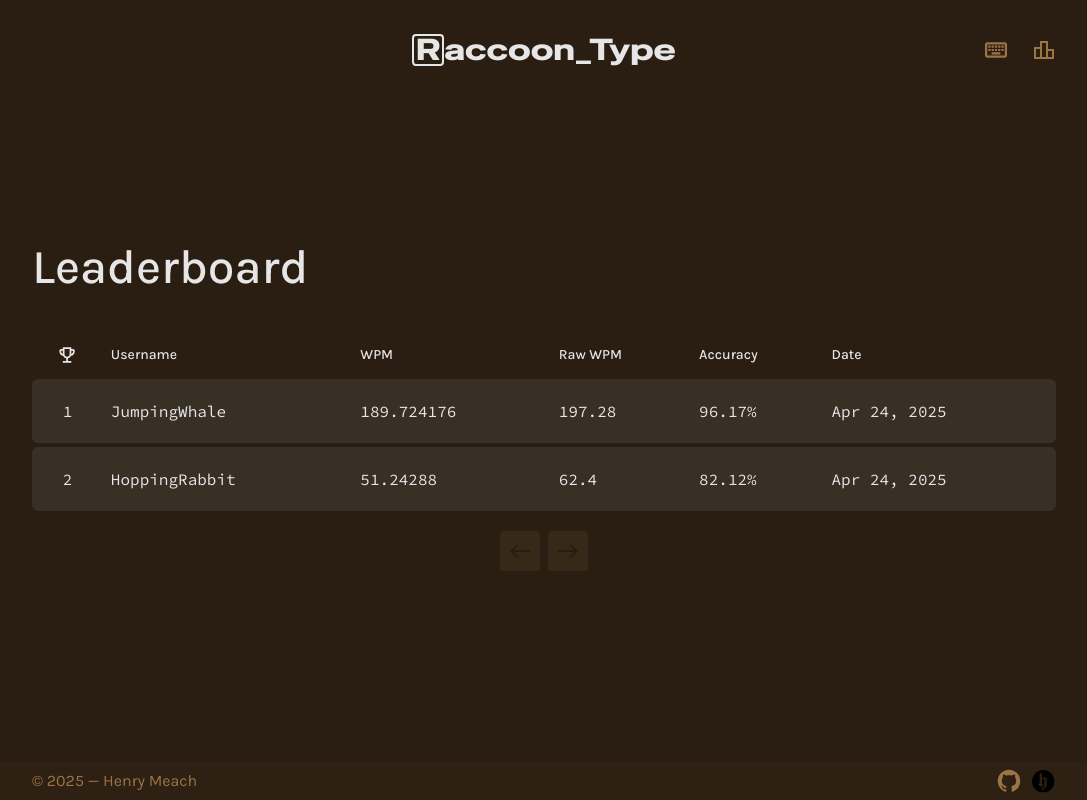
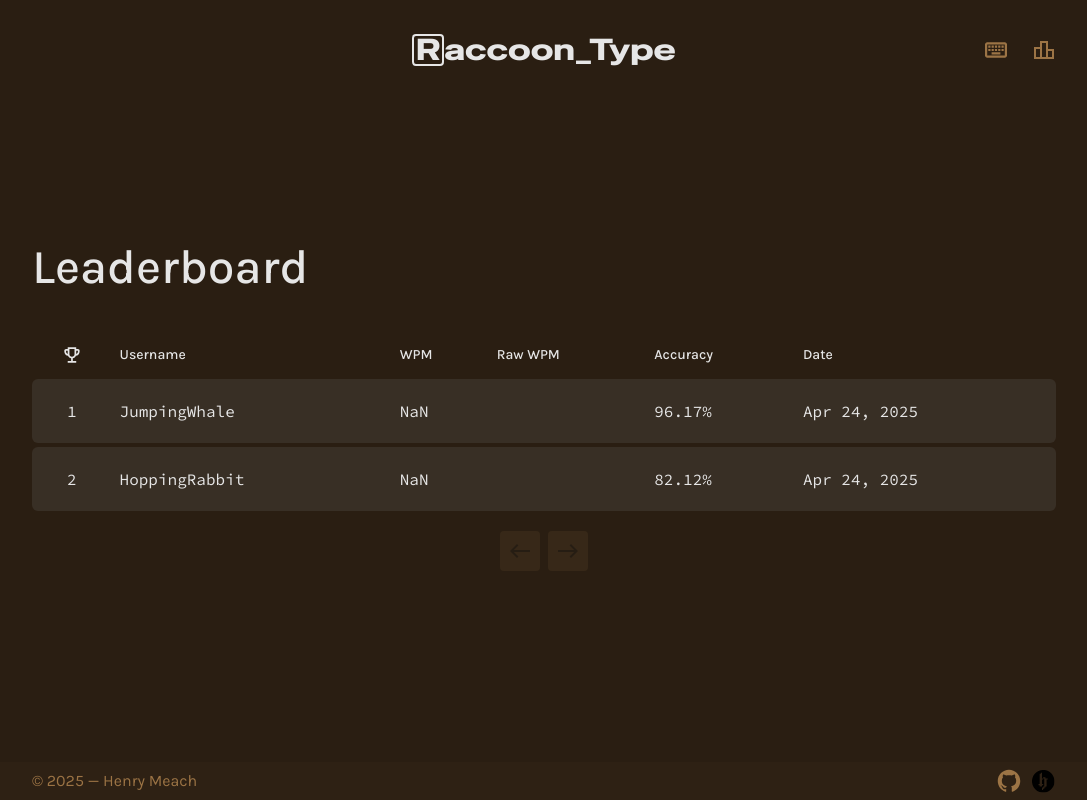
Before and after one commit to henrymeach/raccoontype, a React (Vite) app: page /leaderboard in a window 1280 px wide. Shown: the whole page, without its empty margins (96-1183 px from the left). Built offline with nearby package versions, Linux system fonts and the light colour scheme.

Commit message:
Leaderboard column uses correct raw_wpm column name in database

```diff
--- a/src/components/leaderboard-table/LeaderboardTableColumns.tsx
+++ b/src/components/leaderboard-table/LeaderboardTableColumns.tsx
@@ -19,14 +19,14 @@
     {
         header: 'WPM',
         cell: ({row}) => {
-            const rawWpm: number = row.getValue('rawWpm');
+            const rawWpm: number = row.getValue('raw_wpm');
             const accuracy: number = row.getValue('accuracy');
             const wpm = rawWpm * accuracy
             return <div>{wpm}</div>
         }
     },
     {
-        accessorKey: 'rawWpm',
+        accessorKey: 'raw_wpm',
         header: 'Raw WPM',
 
     },
```
